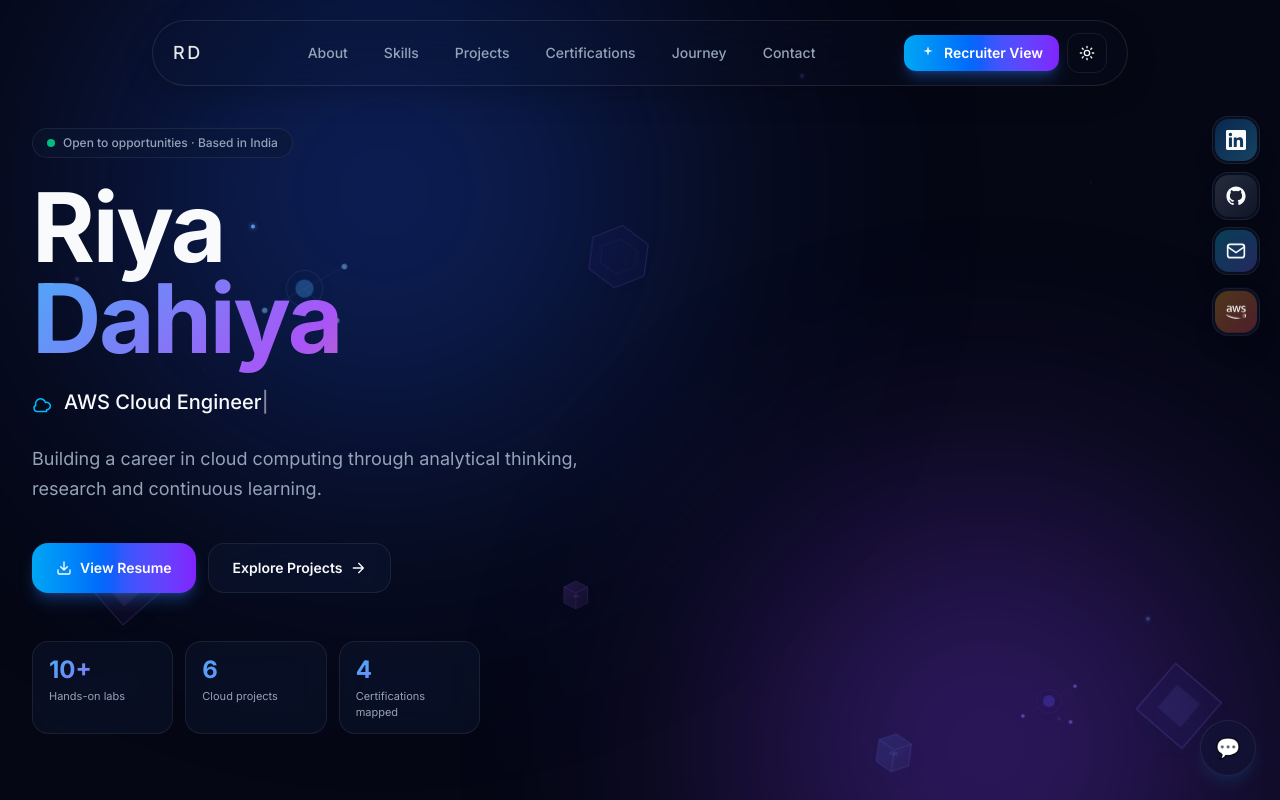
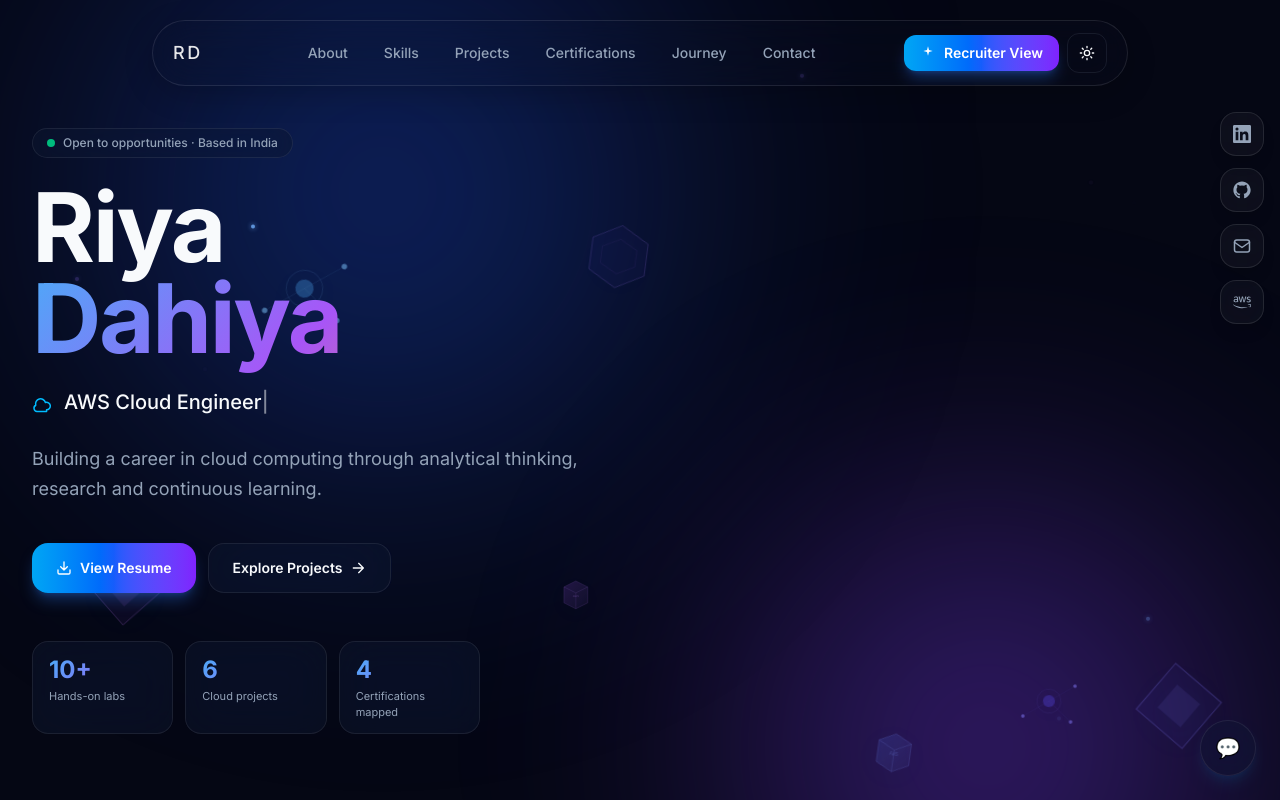
Before and after one commit to Riyadahiya01/portfolio, a React (Vite) app: page / in a window 1280 px wide. Shown: the top 800 px of the page. Built offline with nearby package versions, Linux system fonts and the light colour scheme.

Commit message:
Update SocialHub.tsx

```diff
--- a/src/components/SocialHub.tsx
+++ b/src/components/SocialHub.tsx
@@ -5,13 +5,13 @@
 export default function SocialHub() {
   return (
     <motion.div
-      initial={{ opacity: 0, x: 30 }}
+      initial={{ opacity: 0, x: 15 }}
       animate={{ opacity: 1, x: 0 }}
-      transition={{ duration: 0.8, delay: 0.4 }}
-      className="fixed top-28 right-3 sm:right-5 z-40 hidden md:flex flex-col gap-3"
+      transition={{ duration: 0.6 }}
+      className="fixed top-28 right-4 z-40 hidden md:flex flex-col gap-3"
       aria-label="Social links"
     >
-      {socials.map((s, i) => (
+      {socials.map((s) => (
         <motion.a
           key={s.id}
           href={s.href}
@@ -20,45 +20,68 @@
           aria-label={s.ariaLabel}
           title={s.label}
           className="group relative"
-          animate={{
-            y: [0, -6, 0, 4, 0],
-          }}
-          transition={{
-            duration: 4 + i * 0.4,
-            repeat: Infinity,
-            ease: "easeInOut",
-            delay: i * 0.3,
-          }}
-          whileHover={{ scale: 1.15 }}
-          whileTap={{ scale: 0.92 }}
+          whileHover={{ y: -2, scale: 1.05 }}
+          whileTap={{ scale: 0.96 }}
         >
-          {/* Glow */}
-          <span className="absolute inset-0 rounded-2xl bg-gradient-to-br from-sky-400 to-violet-500 opacity-0 group-hover:opacity-70 blur-lg transition-opacity duration-500" />
-          {/* Pulse ring */}
-          <span className="pointer-events-none absolute inset-0 rounded-2xl border border-sky-400/40 opacity-0 group-hover:opacity-100 animate-ping" />
+          {/* Soft hover glow */}
+          <span
+            className="
+              absolute inset-0
+              rounded-2xl
+              bg-sky-400/10
+              blur-xl
+              opacity-0
+              group-hover:opacity-100
+              transition-opacity duration-300
+            "
+          />
 
-          <span className="relative flex h-12 w-12 items-center justify-center rounded-2xl glass-strong shadow-xl">
+          {/* Icon container */}
+          <span
+            className="
+              relative
+              flex h-11 w-11
+              items-center justify-center
+              rounded-2xl
+              border border-white/10
+              bg-white/[0.035]
+              backdrop-blur-xl
+              shadow-lg
+              transition-all duration-300
+              group-hover:border-sky-400/30
+              group-hover:bg-white/[0.07]
+            "
+          >
             <span
-              className="absolute inset-[2px] rounded-[14px] bg-gradient-to-br opacity-30"
-              style={{
-                backgroundImage:
-                  s.iconType === "aws"
-                    ? "linear-gradient(135deg, #f59e0b, #ef4444)"
-                    : s.iconType === "linkedin"
-                      ? "linear-gradient(135deg, #0a66c2, #38bdf8)"
-                      : s.iconType === "github"
-                        ? "linear-gradient(135deg, #6b7280, #1f2937)"
-                        : "linear-gradient(135deg, #06b6d4, #6366f1)",
-              }}
-            />
-            <span className="relative" style={{ color: "var(--text-primary)" }}>
-              {getSocialIcon(s.iconType, { className: "h-5 w-5" })}
+              className="
+                relative
+                transition-colors duration-300
+              "
+              style={{ color: "var(--text-secondary)" }}
+            >
+              {getSocialIcon(s.iconType, {
+                className: "h-[18px] w-[18px]",
+              })}
             </span>
           </span>
 
           {/* Tooltip */}
           <span
-            className="pointer-events-none absolute right-full mr-3 top-1/2 -translate-y-1/2 px-3 py-1.5 rounded-lg text-xs font-medium whitespace-nowrap opacity-0 group-hover:opacity-100 transition-opacity glass-strong"
+            className="
+              pointer-events-none
+              absolute right-full mr-3
+              top-1/2 -translate-y-1/2
+              whitespace-nowrap
+              rounded-lg
+              border border-white/10
+              bg-black/40
+              px-3 py-1.5
+              text-xs
+              opacity-0
+              backdrop-blur-xl
+              transition-opacity duration-200
+              group-hover:opacity-100
+            "
             style={{ color: "var(--text-primary)" }}
           >
             {s.label}
```
